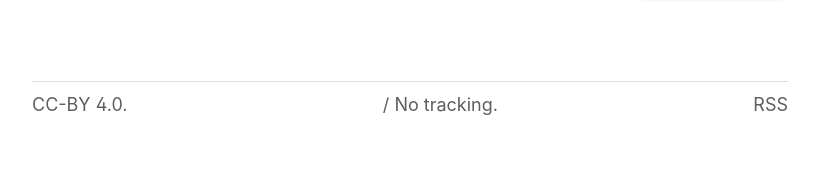
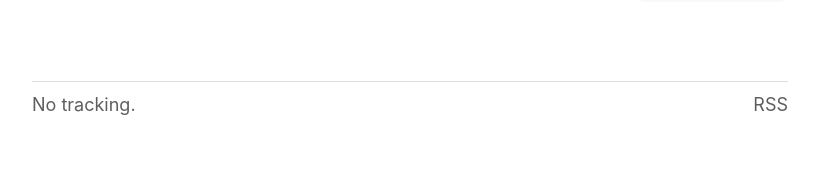
Before and after one commit to ajpwalser/ajpwalser.github.io, a Jekyll site: the page built from index.html, in a window 1280 px wide. Shown: the part 1416-1594 px from the top of the page, without its empty margins (230-1049 px from the left). Built offline with Jekyll 4.4.1, drawn with Linux system fonts in a browser that asks for light colours; some web fonts are replaced; the list of posts is cut into pages by our own code.

Commit message:
Update default.html

```diff
--- a/_layouts/default.html
+++ b/_layouts/default.html
@@ -30,7 +30,7 @@
    <footer>
       <hr>
        <ul>
-         <li style="align-items:center;display:flex;flex-wrap:wrap;justify-content:space-between;margin-bottom:10px;"><a href="https://creativecommons.org/licenses/by/4.0/">CC-BY 4.0.</a> &#47; No tracking.
+         <li style="align-items:center;display:flex;flex-wrap:wrap;justify-content:space-between;margin-bottom:10px;">No tracking.
          <span><a href="{{ '/feed.xml' | prepend: site.baseurl | prepend: site.url }}">RSS</a></span></li>
        </ul>
    </footer>
```
